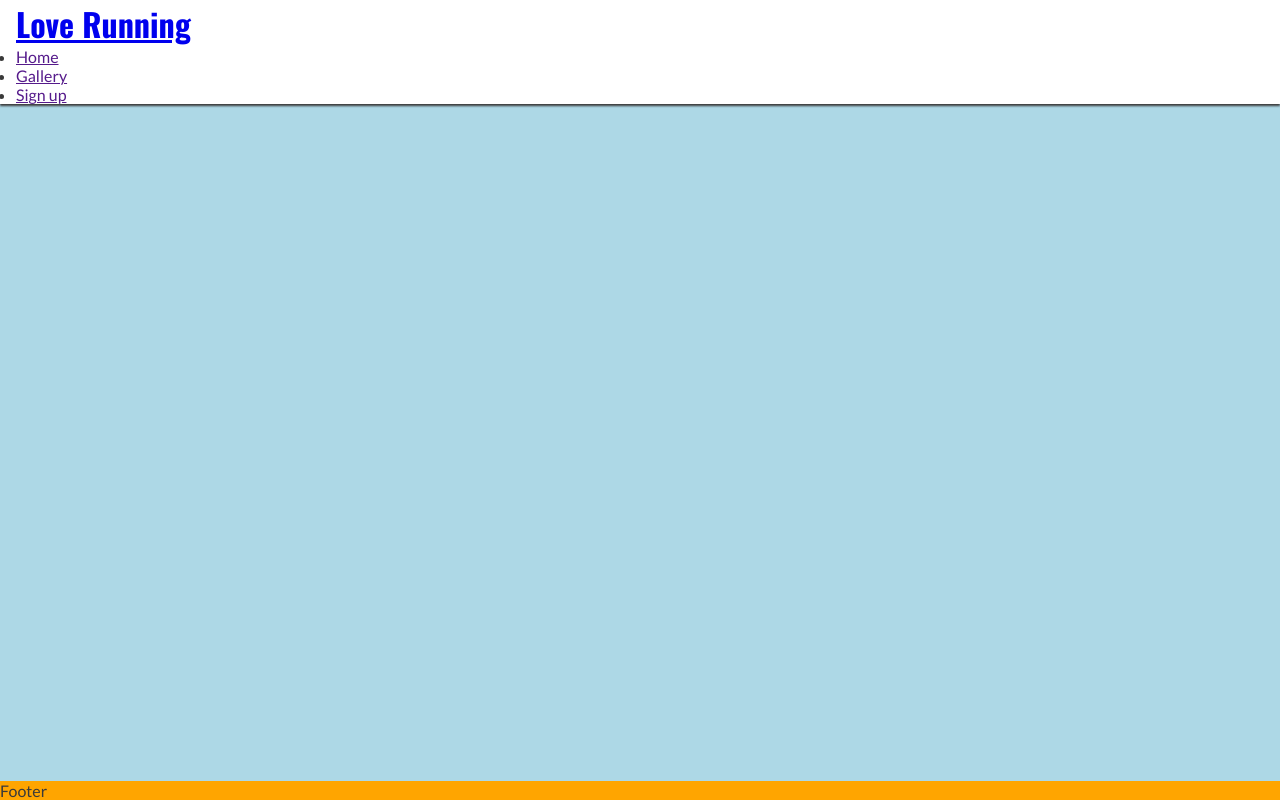
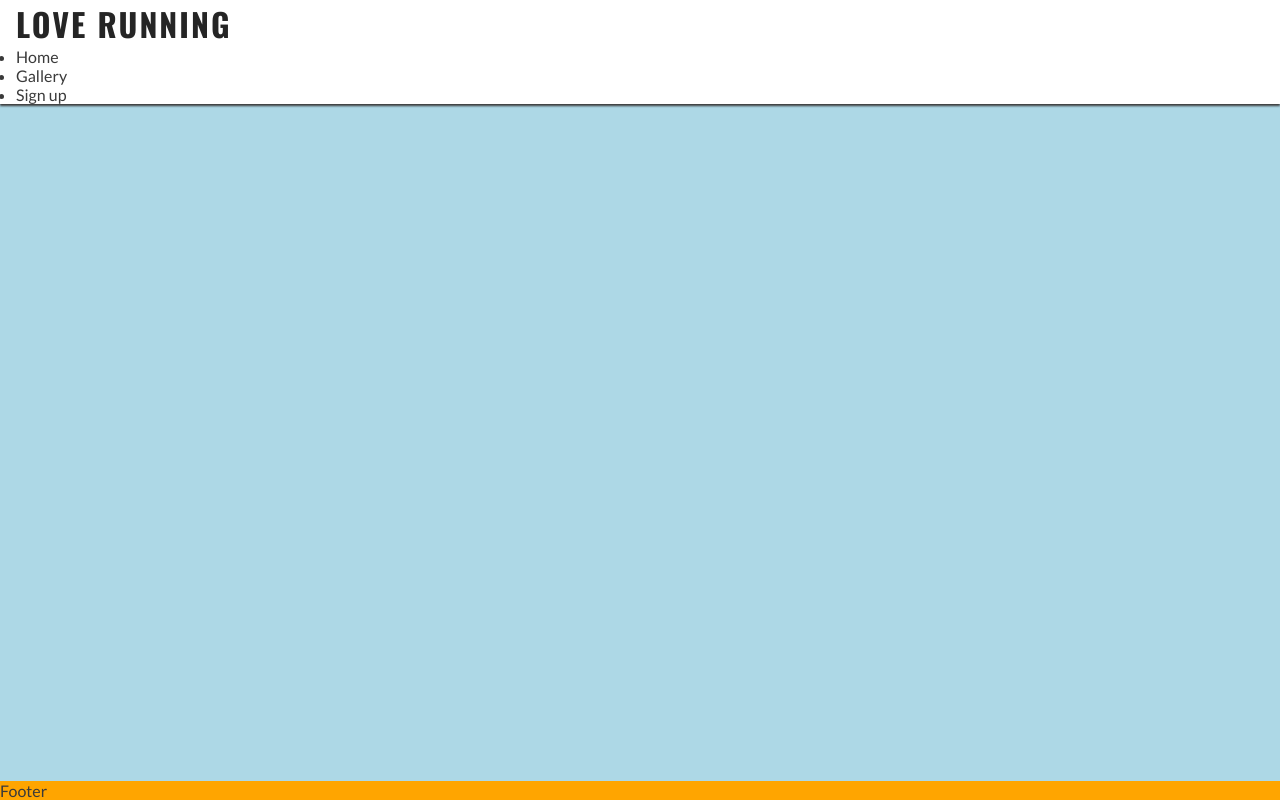
Before and after one commit to Noora235/Love-Running, a plain HTML site: page index.html in a window 1280 px wide. Drawn offline with nearby package versions, Linux system fonts and the light colour scheme.

Commit message:
changed the color of the logo and added spacing

```diff
--- a/assets/css/style.css
+++ b/assets/css/style.css
@@ -17,8 +17,11 @@ body {
     color: #3a3a3a;
     font-family:'Lato', sans-serif;
 }
-h1,h2,h3{
+h1{
         font-family: 'Oswald', sans-serif;
+        text-transform: uppercase;
+        letter-spacing: 2px;
+        color: #252525;
 
 }
 /* Header */
@@ -29,6 +32,12 @@ header {
     z-index: 99;
     width: 100%;
     box-shadow: 0 2px 2px #3a3a3a;
+}
+
+header a{
+    text-decoration: none;
+    color: inherit;
+
 }
 
 /* Main content */
```
